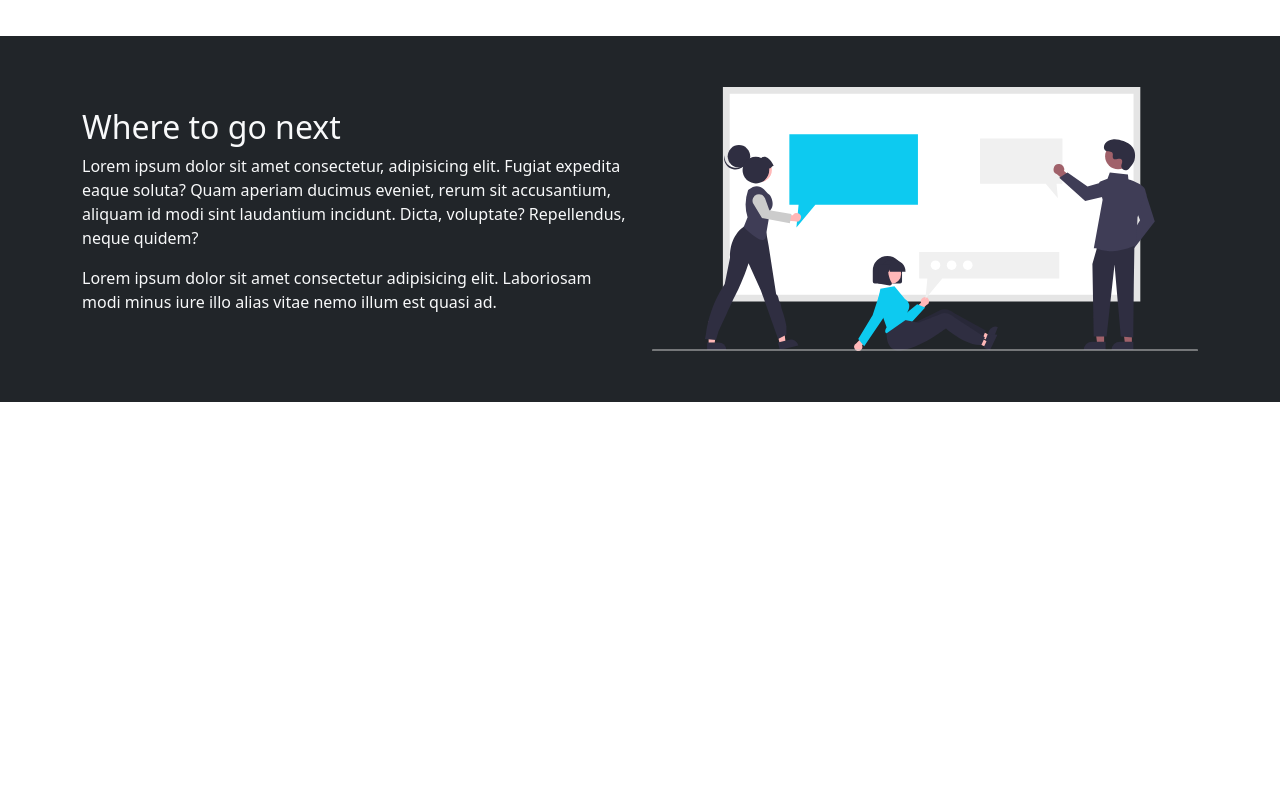
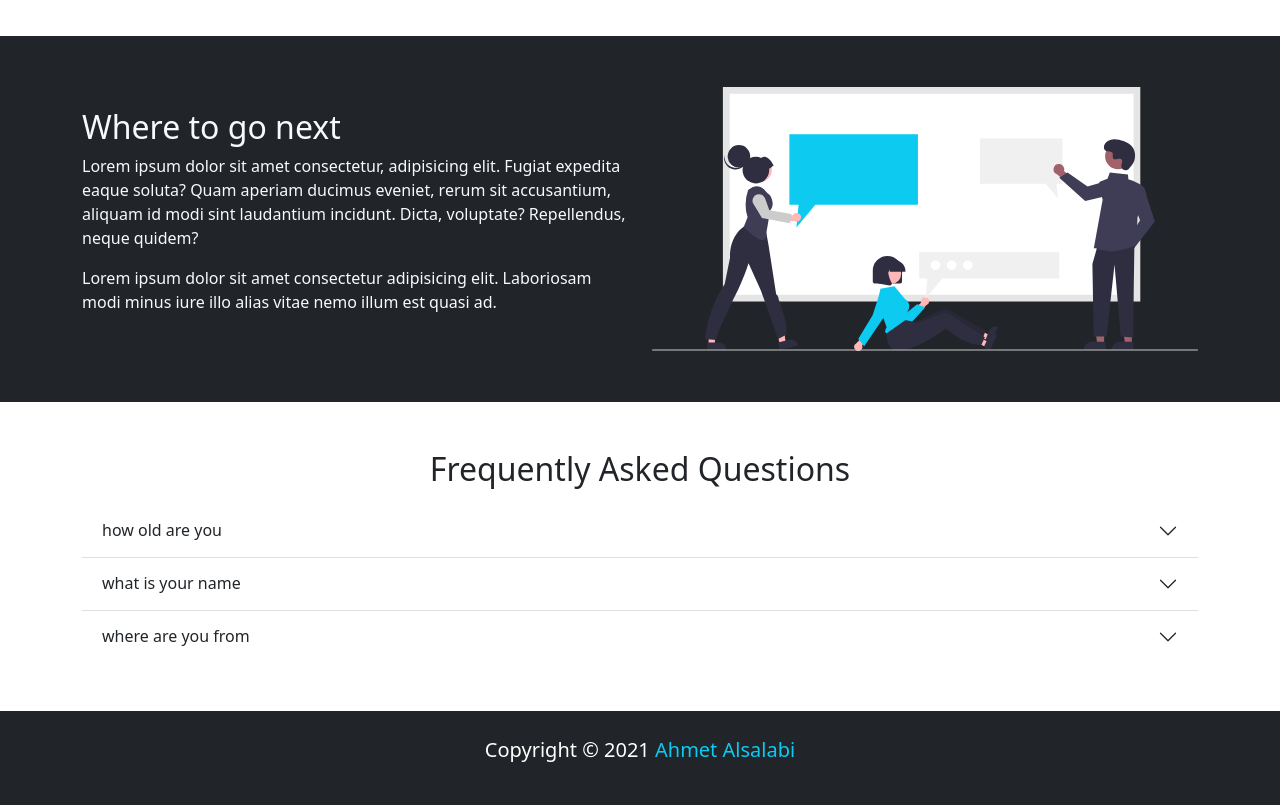
Before and after one commit to ahmet-alsalabi/second-project, a plain HTML site: page index.html in a window 1280 px wide. Shown: the part 1212-2017 px from the top of the page. Before the commit the page ends 1614 px from the top, so only its background shows below. Drawn offline with Linux system fonts and the light colour scheme; a web font is replaced by a local one.

Commit message:
add faq and footer

```diff
--- a/index.html
+++ b/index.html
@@ -6,7 +6,6 @@
     <meta name="viewport" content="width=device-width, initial-scale=1.0">
     <link rel="stylesheet" href="assets/css/bootstrap.min.css">
     <link rel="stylesheet" href="assets/css/bootstrap-icons.css">
-
     <title>Bootstrap-Project</title>
 </head>
 
@@ -22,13 +21,12 @@
                     <li class="nav-item"><a href="#hero" class="nav-link">home</a></li>
                     <li class="nav-item"><a href="#about" class="nav-link">about</a></li>
                     <li class="nav-item dropdown">
-                        <a href="#learn" class="nav-link dropdown-toggle" data-bs-toggle="dropdown">Learn</a>
+                        <a href="#" class="nav-link dropdown-toggle" data-bs-toggle="dropdown">Learn</a>
                         <ul class="dropdown-menu">
                             <li><a href="#learn" class="dropdown-item">Learn Bootstrap</a></li>
                             <li><a href="#next" class="dropdown-item">Where to go next</a></li>
                         </ul>
                     </li>
-                    <li class="nav-item"><a href="#next" class="nav-link">next</a></li>
                     <li class="nav-item"><a href="#ask-me" class="nav-link">ask me</a></li>
 
                 </ul>
@@ -132,6 +130,58 @@
             </div>
         </div>
     </section>
+    <section id="ask-me" class="py-5">
+        <div class="container">
+            <h2 class="text-center mb-3">
+                Frequently Asked Questions
+            </h2>
+            <div class="accordion accordion-flush" id="faq">
+                <div class="accordion-item">
+                    <h5 class="accordion-header" id="faq-old">
+                        <button class="accordion-button collapsed" type="button" data-bs-toggle="collapse"
+                            data-bs-target="#old-answer">
+                            how old are you
+                        </button>
+                    </h5>
+                    <div class="accordion-collapse collapse px-4 py-3" id="old-answer" data-bs-parent="#faq">
+                        Lorem ipsum dolor sit amet, consectetur adipisicing elit. Eos placeat ipsum incidunt explicabo
+                        dolor deleniti, alias nemo tempora delectus beatae itaque culpa pariatur eius dolorem, odio nam
+                        facere consequuntur dolores! </div>
+                </div>
+                <div class="accordion-item">
+                    <h5 class="accordion-header" id="faq-name">
+                        <button class="accordion-button collapsed" type="button" data-bs-toggle="collapse"
+                            data-bs-target="#name-answer">
+                            what is your name
+                        </button>
+                    </h5>
+                    <div class="accordion-collapse collapse px-4 py-3" id="name-answer" data-bs-parent="#faq">
+                        Lorem ipsum dolor sit amet, consectetur adipisicing elit. Eos placeat ipsum incidunt explicabo
+                        dolor deleniti, alias nemo tempora delectus beatae itaque culpa pariatur eius dolorem, odio nam
+                        facere consequuntur dolores! </div>
+                </div>
+                <div class="accordion-item">
+                    <h5 class="accordion-header" id="faq-from">
+                        <button class="accordion-button collapsed" type="button" data-bs-toggle="collapse"
+                            data-bs-target="#from-answer">
+                            where are you from
+                        </button>
+                    </h5>
+                    <div class="accordion-collapse collapse px-4 py-3" id="from-answer" data-bs-parent="#faq">
+                        Lorem ipsum dolor sit amet, consectetur adipisicing elit. Eos placeat ipsum incidunt explicabo
+                        dolor deleniti, alias nemo tempora delectus beatae itaque culpa pariatur eius dolorem, odio nam
+                        facere consequuntur dolores! </div>
+                </div>
+            </div>
+        </div>
+    </section>
+    <footer class="py-4 bg-dark text-white text-center">
+        <div class="container">
+            <p class="lead">
+                Copyright &copy; 2021 <span class="text-info">Ahmet Alsalabi</span>
+            </p>
+        </div>
+    </footer>
     <script src="assets/js/bootstrap.bundle.min.js"></script>
 </body>
 
```
